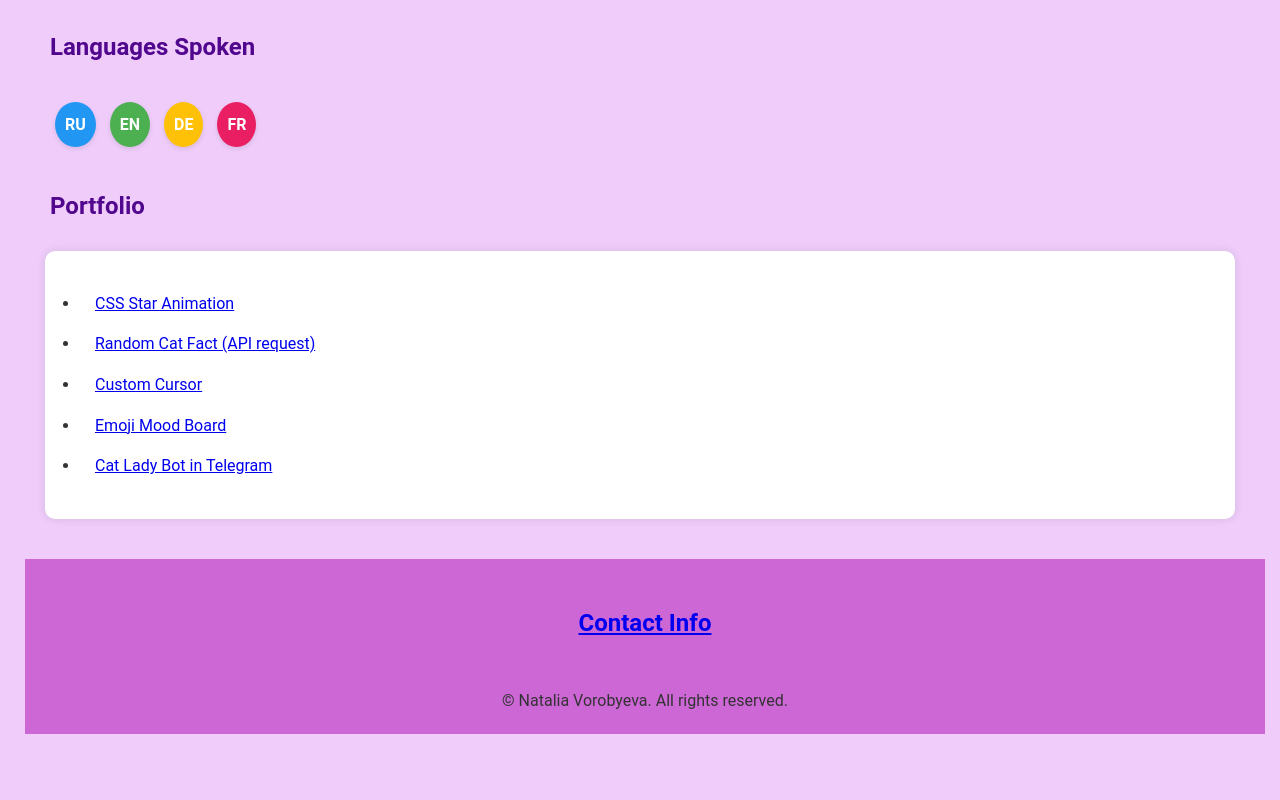
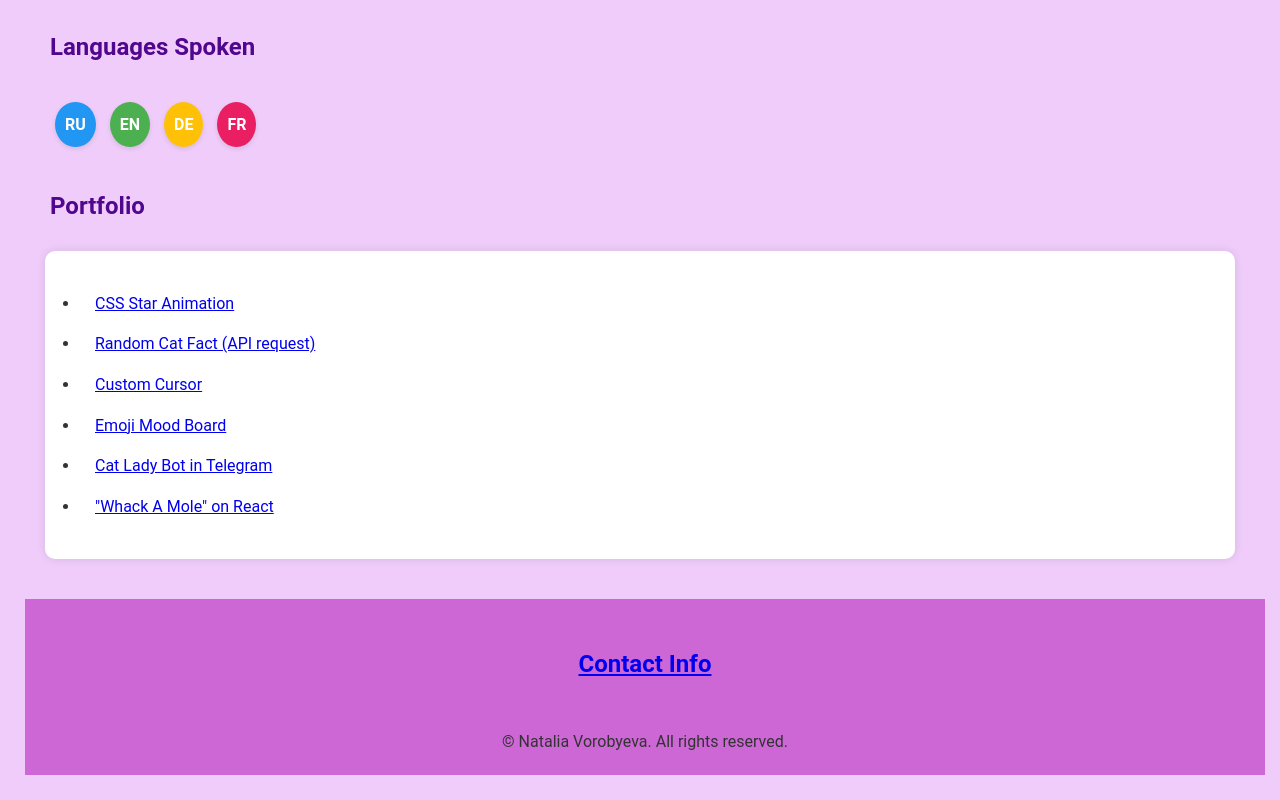
Before and after one commit to purrfectlysanecatlady/purrfectlysanecatlady.github.io, a plain HTML site: page index.html in a window 1280 px wide. Shown: the part 2397-3197 px from the top of the page. Before the commit the page ends 3156 px from the top, so only its background shows below. Drawn offline with Linux system fonts and the light colour scheme.

Commit message:
Update index.html

```diff
--- a/index.html
+++ b/index.html
@@ -118,7 +118,7 @@
                     <li><a href="./custom cursor.html">Custom Cursor</a></li>
                     <li><a href="./emoji mood board.html">Emoji Mood Board</a></li>
                     <li><a href="https://t.me/purrfectlysanecatlady_bot">Cat Lady Bot in Telegram</a></li>
-<!--                     <li><a href="./whack_a_mole.html">"Whack A Mole" on React</a></li> -->
+                    <li><a href="./whack_a_mole.html">"Whack A Mole" on React</a></li>
                 </ul>
             </div>
         </section>
```
